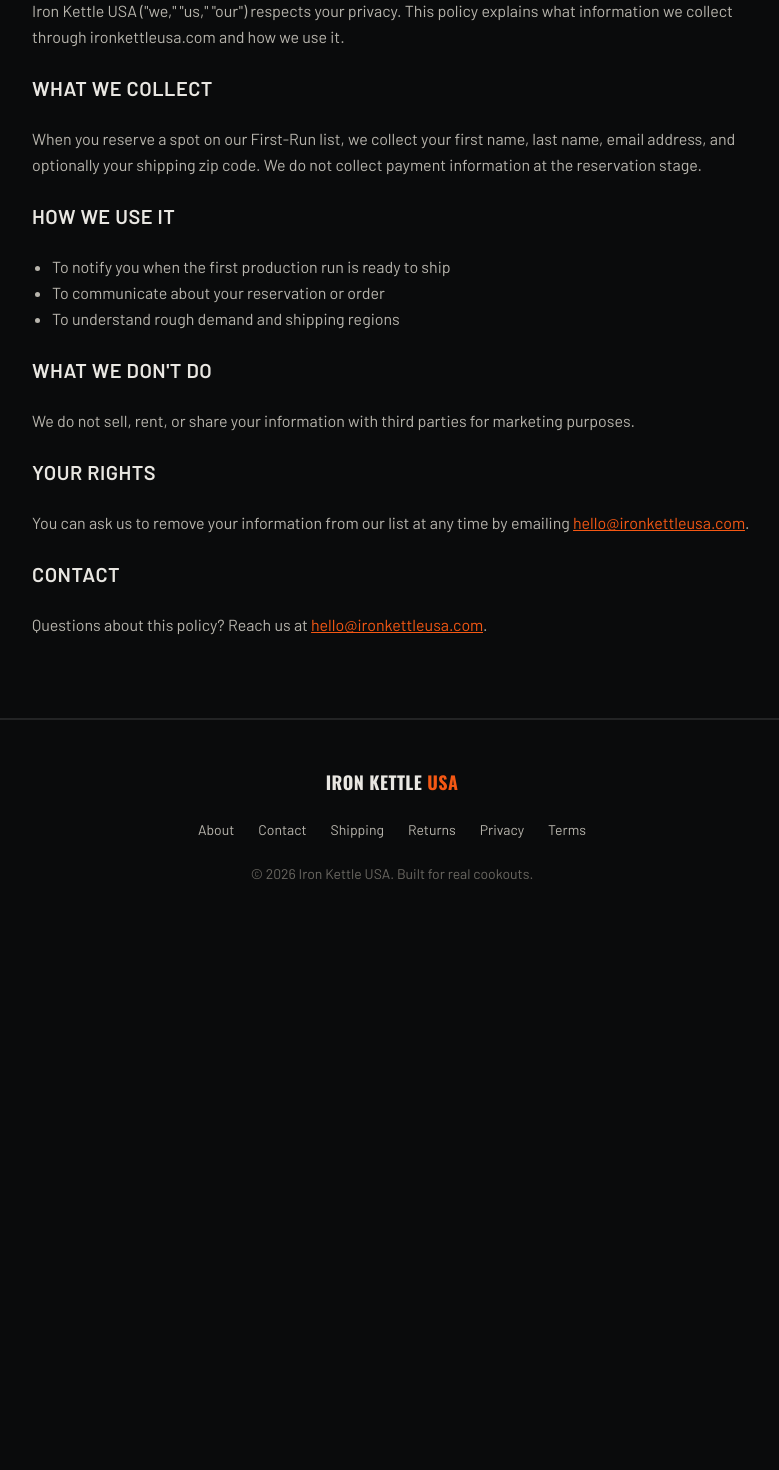
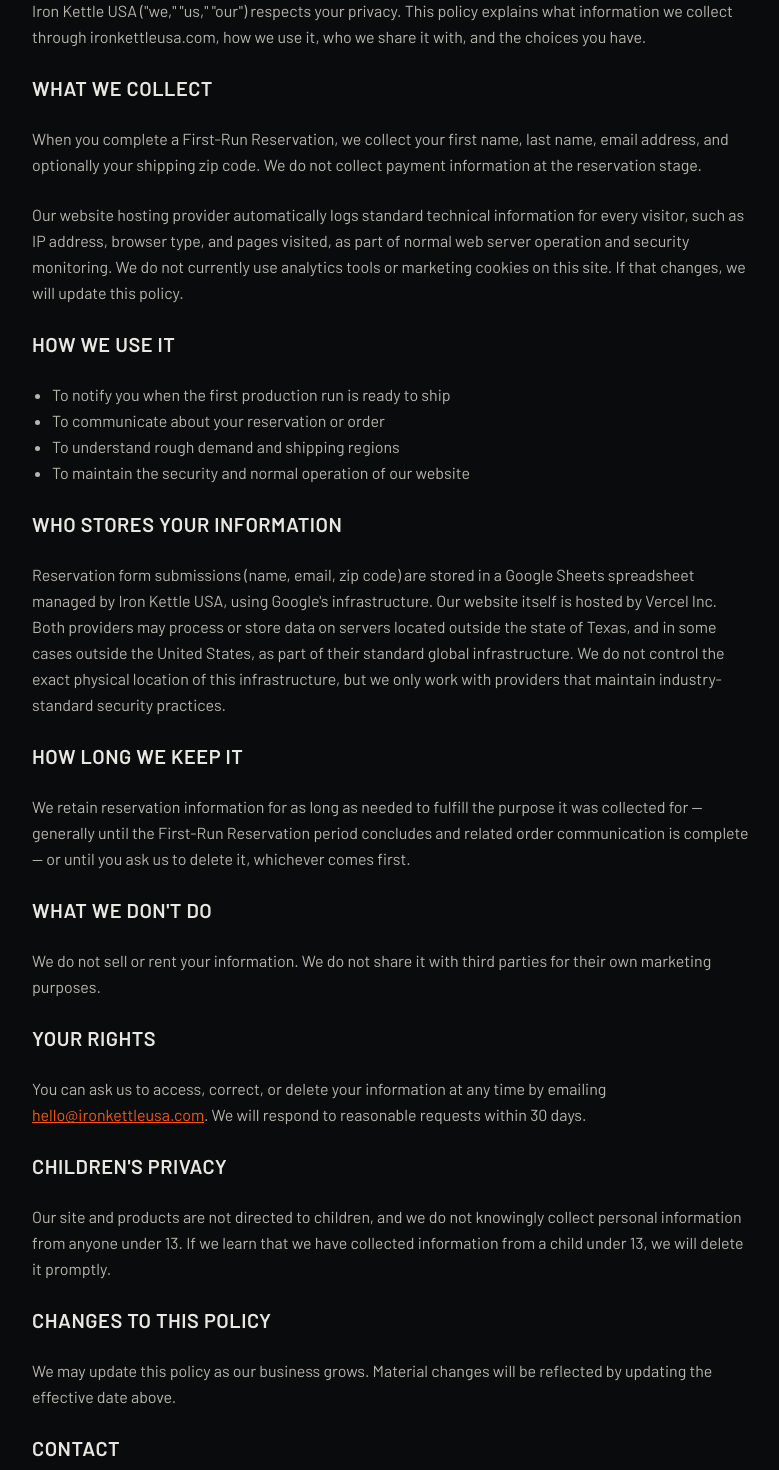
Before and after one commit to IronKettleUSA/iron-kettle-site, a Next.js app: page /privacy in a window 1280 px wide. Shown: the part 300-1770 px from the top of the page, without its empty margins (248-1027 px from the left). Before the commit the page ends 1232 px from the top, so only its background shows below. Built offline with nearby package versions, Linux system fonts and the light colour scheme.

Commit message:
Strengthen privacy policy with full disclosures

```diff
--- a/app/privacy/page.tsx
+++ b/app/privacy/page.tsx
@@ -8,36 +8,88 @@
   return (
     <InfoPageShell eyebrow="Legal" title="Privacy Policy">
       <p>
-        Last updated: {new Date().toLocaleDateString("en-US", { year: "numeric", month: "long" })}
+        <strong>Effective Date: September 20, 2026</strong>
       </p>
       <p>
-        Iron Kettle USA ("we," "us," "our") respects your privacy. This policy
-        explains what information we collect through ironkettleusa.com and
-        how we use it.
+        Iron Kettle USA ("we," "us," "our") respects your privacy. This
+        policy explains what information we collect through
+        ironkettleusa.com, how we use it, who we share it with, and the
+        choices you have.
       </p>
+
       <h2>What We Collect</h2>
       <p>
-        When you reserve a spot on our First-Run list, we collect your first
+        When you complete a First-Run Reservation, we collect your first
         name, last name, email address, and optionally your shipping zip
-        code. We do not collect payment information at the reservation stage.
+        code. We do not collect payment information at the reservation
+        stage.
       </p>
+      <p>
+        Our website hosting provider automatically logs standard technical
+        information for every visitor, such as IP address, browser type, and
+        pages visited, as part of normal web server operation and security
+        monitoring. We do not currently use analytics tools or marketing
+        cookies on this site. If that changes, we will update this policy.
+      </p>
+
       <h2>How We Use It</h2>
       <ul>
         <li>To notify you when the first production run is ready to ship</li>
         <li>To communicate about your reservation or order</li>
         <li>To understand rough demand and shipping regions</li>
+        <li>
+          To maintain the security and normal operation of our website
+        </li>
       </ul>
+
+      <h2>Who Stores Your Information</h2>
+      <p>
+        Reservation form submissions (name, email, zip code) are stored in a
+        Google Sheets spreadsheet managed by Iron Kettle USA, using Google's
+        infrastructure. Our website itself is hosted by Vercel Inc. Both
+        providers may process or store data on servers located outside the
+        state of Texas, and in some cases outside the United States, as part
+        of their standard global infrastructure. We do not control the exact
+        physical location of this infrastructure, but we only work with
+        providers that maintain industry-standard security practices.
+      </p>
+
+      <h2>How Long We Keep It</h2>
+      <p>
+        We retain reservation information for as long as needed to fulfill
+        the purpose it was collected for — generally until the First-Run
+        Reservation period concludes and related order communication is
+        complete — or until you ask us to delete it, whichever comes first.
+      </p>
+
       <h2>What We Don't Do</h2>
       <p>
-        We do not sell, rent, or share your information with third parties
-        for marketing purposes.
+        We do not sell or rent your information. We do not share it with
+        third parties for their own marketing purposes.
       </p>
+
       <h2>Your Rights</h2>
       <p>
-        You can ask us to remove your information from our list at any time
-        by emailing{" "}
+        You can ask us to access, correct, or delete your information at any
+        time by emailing{" "}
         <a href="mailto:hello@ironkettleusa.com">hello@ironkettleusa.com</a>.
+        We will respond to reasonable requests within 30 days.
       </p>
+
+      <h2>Children's Privacy</h2>
+      <p>
+        Our site and products are not directed to children, and we do not
+        knowingly collect personal information from anyone under 13. If we
+        learn that we have collected information from a child under 13, we
+        will delete it promptly.
+      </p>
+
+      <h2>Changes to This Policy</h2>
+      <p>
+        We may update this policy as our business grows. Material changes
+        will be reflected by updating the effective date above.
+      </p>
+
       <h2>Contact</h2>
       <p>
         Questions about this policy? Reach us at{" "}
--- a/app/returns/page.tsx
+++ b/app/returns/page.tsx
@@ -25,8 +25,8 @@
         </li>
         <li>
           To start a return, email us at{" "}
-          <a href="mailto:hello@ironkettleusa.com">
-            hello@ironkettleusa.com
+          <a href="mailto:returns@ironkettleusa.com">
+            returns@ironkettleusa.com
           </a>{" "}
           with your order details.
         </li>
```
